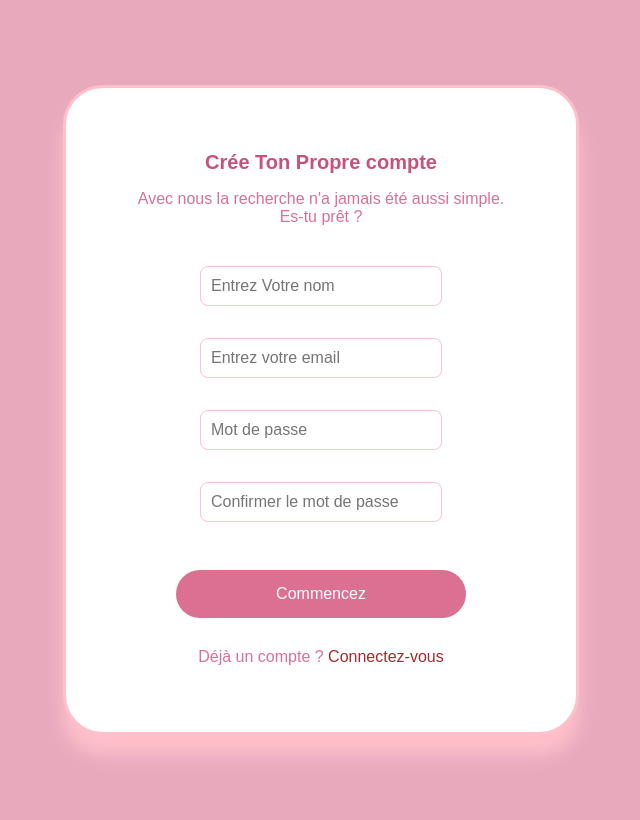
After one commit to BI13-C/Projet, a PHP site: page /Inscription2.html in a window 1280 px wide. The commit adds this page. Shown: the whole page, without its empty margins (319-959 px from the left). Run offline with PHP 8.4, Linux system fonts and the light colour scheme.

Commit message:
Création et personnalisation d'une nouvelle page inscription

```diff
--- /dev/null
+++ b/page/Inscription2.html
@@ -0,0 +1,34 @@
+<!DOCTYPE html>
+<html lang="fr">
+<head>
+    <meta charset="UTF-8">
+    <meta name="viewport" content="width=device-width, initial-scale=1.0">
+    <title>Crée ton propre compte !</title>
+    <link rel="stylesheet" href="Style2.css">
+</head>
+<body>
+
+<div class="container">
+    <form method="post"  enctype="multipart/form-data" class="form">
+    <h1> Crée Ton Propre compte </h1>
+    <p>Avec nous la recherche n'a jamais été aussi simple. Es-tu prêt ?</p>
+
+    <label for="nom"></label>
+    <input required id="nom" type="text" placeholder="Entrez Votre nom" >
+    <label for="email"></label>
+    <input required id="email" type="text" placeholder="Entrez votre email" >
+    <label for="mot-de-passe"></label>
+    <input required id="mot-de-passe" type="text" type="password" placeholder="Mot de passe" >
+    <label for="confirm-mot-de-passe"></label>
+    <input required id="confirm-mot-de-passe" type="password" placeholder="Confirmer le mot de passe" ><br>
+    <button type="submit" class="submit-button">Commencez</button><br>
+
+
+    <div class="connection">
+        <p>Déjà un compte ? <a href="connection.html"> Connectez-vous</a></p>
+    </div>
+</div>
+
+
+</body>
+</html>
--- a/page/Style2.css
+++ b/page/Style2.css
@@ -1,63 +1,78 @@
 body {
     margin: 0;
-    padding: 0;
-    box-sizing: border-box;
-    background: linear-gradient(#eeaac3, #f1dfdd);
-    background-attachment: fixed;
-    font-family: 'Brown Sugar', cursive;
-    color: #9b5372;
-}
-
-.body3 {
+    padding: 10px;
+    min-height: 100vh;
+    background-color: rgb(233, 169, 189);
     display: flex;
     align-items: center;
     justify-content: center;
+    font-family: sans-serif;
     flex-direction: column;
-    color: #9b5372;
-    border: 1px solid #ccc;
-    padding: 10px;
-    min-height: 100vh;
-    width: 100%;
-    font-family: 'Brown Sugar', cursive;
+}
+
+h1 {
+    font-size: 20px;
+    color: rgb(199, 82, 121);
+    margin-bottom: 10px;
+}
+p{
+    font-size: 16px;
+    color: palevioletred;
+    margin-top: 0;
+}
+.container {
+    width: 390px;
+    margin: auto;
+    border: 3px solid pink;
+    padding: 50px 60px;
+    background-color: white;
+    color: black;
+    border-radius: 40px;
+    display: flex;
+    flex-direction: column;
+    align-items: center;
+    box-shadow: 0 20px 18px pink;
+    text-align: center;
 }
 
 
+.form {
+    display: flex;
+    flex-direction: column;
+    gap: 6px;
+    align-items: center;
+}
+
+.form label {
+    margin-top: 8px;
+    margin-bottom: 4px;
+    font-size: 14px;
+}
+
+.form input[type="text"],
+.form input[type="password"] {
+    padding: 10px;
+    font-size: 16px;
+    border: 1px solid pink;
+    border-radius: 8px;
+    width: 220px;
+    margin-bottom: 8px;
+
+}
 
 
-
-.h2{
-    font-style: italic;
-    color: #9b5372;
-    font-size: 28px;
+.submit-button {
+    background-color: palevioletred;
+    color: white;
+    border: none;
+    padding: 15px 100px;
+    border-radius: 28px;
+    font-size: 16px;
+    cursor: pointer;
+    margin-top: 10px;
 }
 
-.form2{
-    display: flex;
-    flex-direction: column;
-    gap: 15px;
-    background: #fdcedf;
-    padding: 80px;
-    border-radius: 30px;
-    box-shadow: 0 0 10px rgba(255, 255, 255, 0.1);
-    display: flex;
-    flex-direction: column;
-    row-gap: 6px;
-    border: 1px solid #ccc;
+.connection a {
+    text-decoration: none;
+    color: brown;
 }
-
-label{
-    color: #bd7d99;
-}
-
-input{
-    border-radius: 6px;
-
-
-}
-button{
-    color: white;
-    background-color: #ca152a;
-    border-radius: 8px;
-    cursor: pointer;
-    font-weight: bold;
-}
--- a/page/connection.html
+++ b/page/connection.html
@@ -35,12 +35,13 @@
             <img src="Facebook logo.png" alt="">
             <span><a href="https://web.facebook.com/login.php/?_rdc=1&_rdr#" target="blank"> S'inscrire avec Facebook</a> </span>
             </button>
+
             <button>Mot de Passe oublié ?</button>
     </div>
 </div>
 
     <div class="Inscrivez-vous">
-    <p>Vous n'avez pas de compte ? <a href="inscription.html"> Inscrivez Vous</a></p>
+    <p>Vous n'avez pas de compte ? <a href="Inscription2.html"> Inscrivez Vous</a></p>
     </div>
 
     </form>
--- a/page/index.html
+++ b/page/index.html
@@ -16,7 +16,7 @@
         </div>
         <div class="lien" id="menu" class="hidden">
             <a href="connection.html">Connexion</a>
-            <a href="inscription.html">Inscrivez-vous !</a>
+            <a href="Inscription2.html">Inscrivez-vous !</a>
         </div>
     </div><br><br>
 
--- a/page/style5.css
+++ b/page/style5.css
@@ -12,11 +12,13 @@ body {
 
 h1 {
     font-size: 20px;
-    color: palevioletred;
+    color: rgb(199, 82, 121);
+    margin-bottom: 8px;
 }
 h2 {
     font-size: 16px;
     color: palevioletred;
+    margin-top: 0;
 }
 
 .container {
```
Also changed, not shown: page/inscription.html (deleted, +0 -46 lines).
